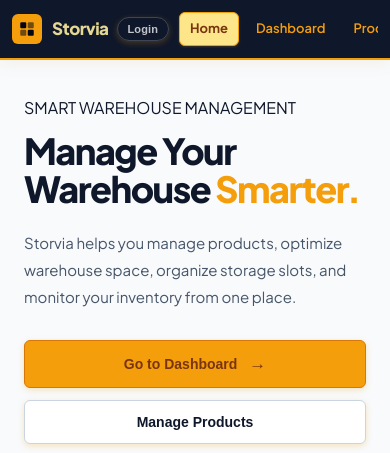
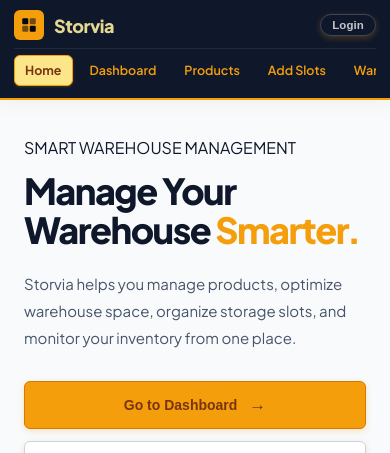
Before and after one commit to vanshikagulati20/Backend-project, a plain HTML site: page index.html in a window 390 px wide. Shown: the top 453 px of the page. Drawn offline with Linux system fonts and the light colour scheme.

Commit message:
responsive for mobiles

```diff
--- a/style.css
+++ b/style.css
@@ -655,83 +655,14 @@ button:active {
     font-size: 14px;
 }
 
-/*
-/* Responsive
-@media (max-width: 800px) {
-    .stats-grid {
-        grid-template-columns: repeat(2, 1fr);
-    }
-    .dashboard-header {
-        padding: 18px 20px;
-    }
-    .dashboard-container {
-        padding: 30px 18px;
-    }
-}
 
-
-@media (max-width: 550px) {
-
-    .stats-grid {
-        grid-template-columns: 1fr;
-    }
-
-    .dashboard-header {
-        flex-direction: column;
-        gap: 15px;
-    }
-
-    .inventory-row {
-        grid-template-columns: 1fr;
-        gap: 7px;
-    }
-} */
-/*
-.dashboard-nav {
-    display: flex;
-    gap: 28px;
-}
-
-.dashboard-nav a {
-    color: #d0d5dd;
-    text-decoration: none;
-    font-size: 14px;
-    font-weight: 600;
-    transition: 0.2s ease;
-}
-
-.dashboard-nav a:hover {
-    color: #f59e0b;
-}
-
-.dashboard-nav a.active {
-    color: #f59e0b;
-} */
 /*>>>>>>>>>>>>>>>>>>>>>>>>>>>>>>>>>>>>>>>>>
    RESPONSIVE LAYOUT & MOBILE NAVBAR
   >>>>>>>>>>>>>>>>>>>>>>>>>>>>>>>>>>>>>>>>>>*/
 @media (max-width: 900px) {
     .dashboard-header {
-        padding: 14px 20px;
-        gap: 10px;
-    }
-
-    /* On narrow screens: [Storvia] [Welcome/Logout] [← scrollable nav →]
-       brand stays left (order 1), user-section slides next to it (order 2),
-       nav fills the rest on the right (order 3). */
-    .brand {
-        order: 1;
-    }
-
-    .user-section {
-        order: 2;
-        gap: 8px;
-    }
-
-    .dashboard-nav {
-        order: 3;
-        flex: 1;
-        /* fills remaining space on the right */
+        padding: 12px 18px;
+        gap: 12px;
     }
 
     .stats-grid {
@@ -739,35 +670,64 @@ button:active {
     }
 }
 
-@media (max-width: 580px) {
-    .stats-grid {
-        grid-template-columns: 1fr;
+@media (max-width: 680px) {
+    .dashboard-header {
+        flex-wrap: wrap;
+        padding: 10px 14px;
+        gap: 6px 10px;
     }
 
-    .dashboard-header {
-        padding: 10px 12px;
-        gap: 8px;
+    /* Top Row: Brand on left, Logout on right */
+    .brand {
+        order: 1;
     }
 
-    /* shrink text slightly so brand + user-section leave more room for the nav */
     .brand h1 {
-        font-size: 17px;
+        font-size: 18px;
     }
 
-    .user-section #welcomeUser {
-        font-size: 11px;
-        padding: 4px 10px;
+    .user-section {
+        order: 2;
+        margin-left: auto;
+        display: flex;
+        align-items: center;
     }
 
     .user-section button,
     .user-section #logoutBtn {
-        padding: 5px 10px;
-        font-size: 11px;
+        padding: 4px 11px;
+        font-size: 11.5px;
+    }
+
+    /* Second Row: Welcome text comes down to its own subtle line */
+    .user-section #welcomeUser {
+        order: 3;
+        width: 100%;
+        flex-basis: 100%;
+        font-size: 12px;
+        font-weight: 500;
+        color: rgba(255, 255, 255, 0.72);
+        padding: 2px 0 4px;
+        margin: 0;
+    }
+
+    /* Third Row: Full-width scrollable navigation tabs */
+    .dashboard-nav {
+        order: 4;
+        width: 100%;
+        flex: 0 0 100%;
+        border-top: 1px solid rgba(255, 255, 255, 0.08);
+        padding: 6px 0 2px;
+        margin-top: 2px;
     }
 
     .dashboard-nav a {
-        padding: 6px 10px;
-        font-size: 13px;
+        padding: 5px 10px;
+        font-size: 12.5px;
+    }
+
+    .stats-grid {
+        grid-template-columns: 1fr;
     }
 
     .inventory-row {
```
Also changed, not shown: home.css (+1 -7 lines).
